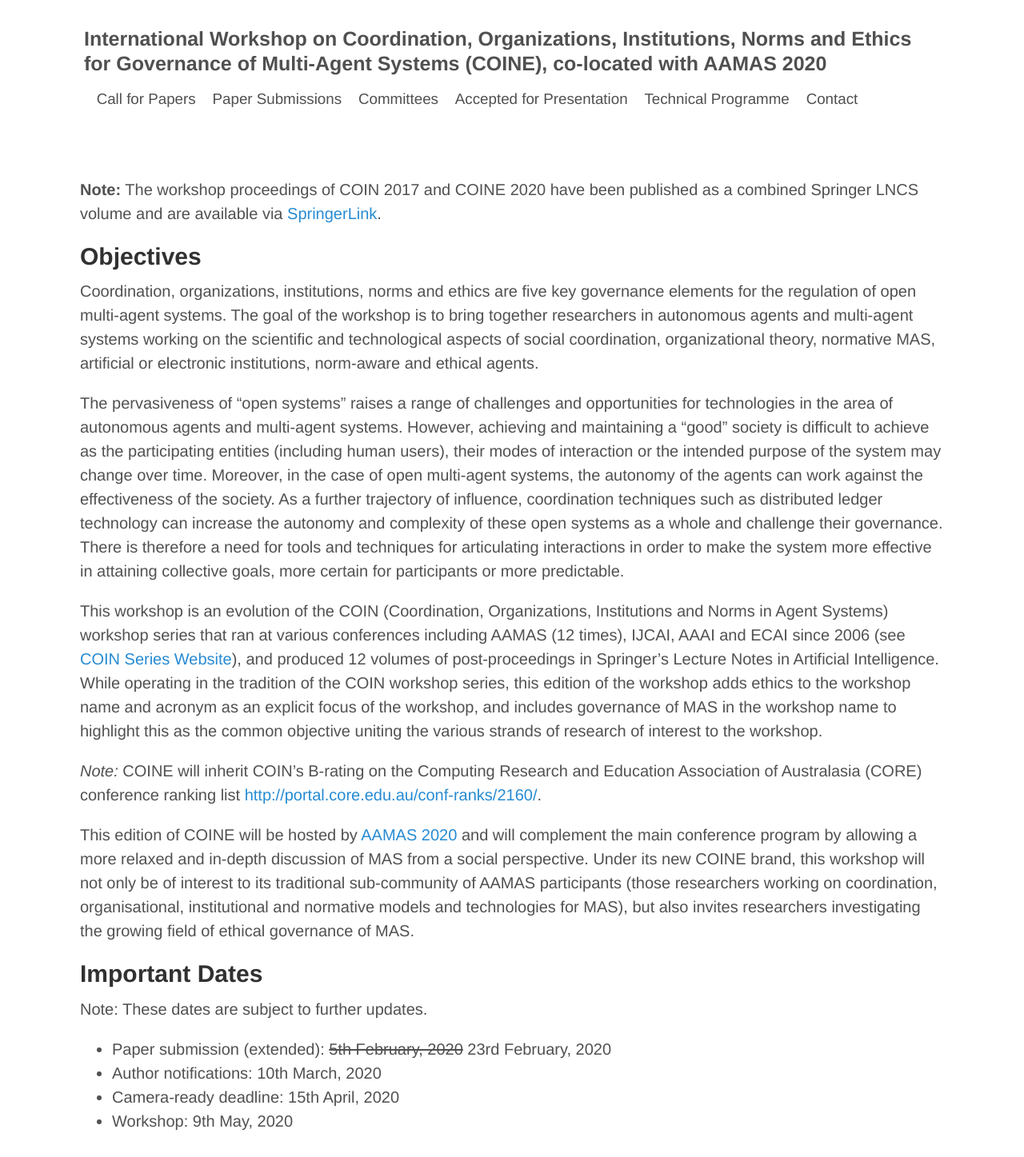
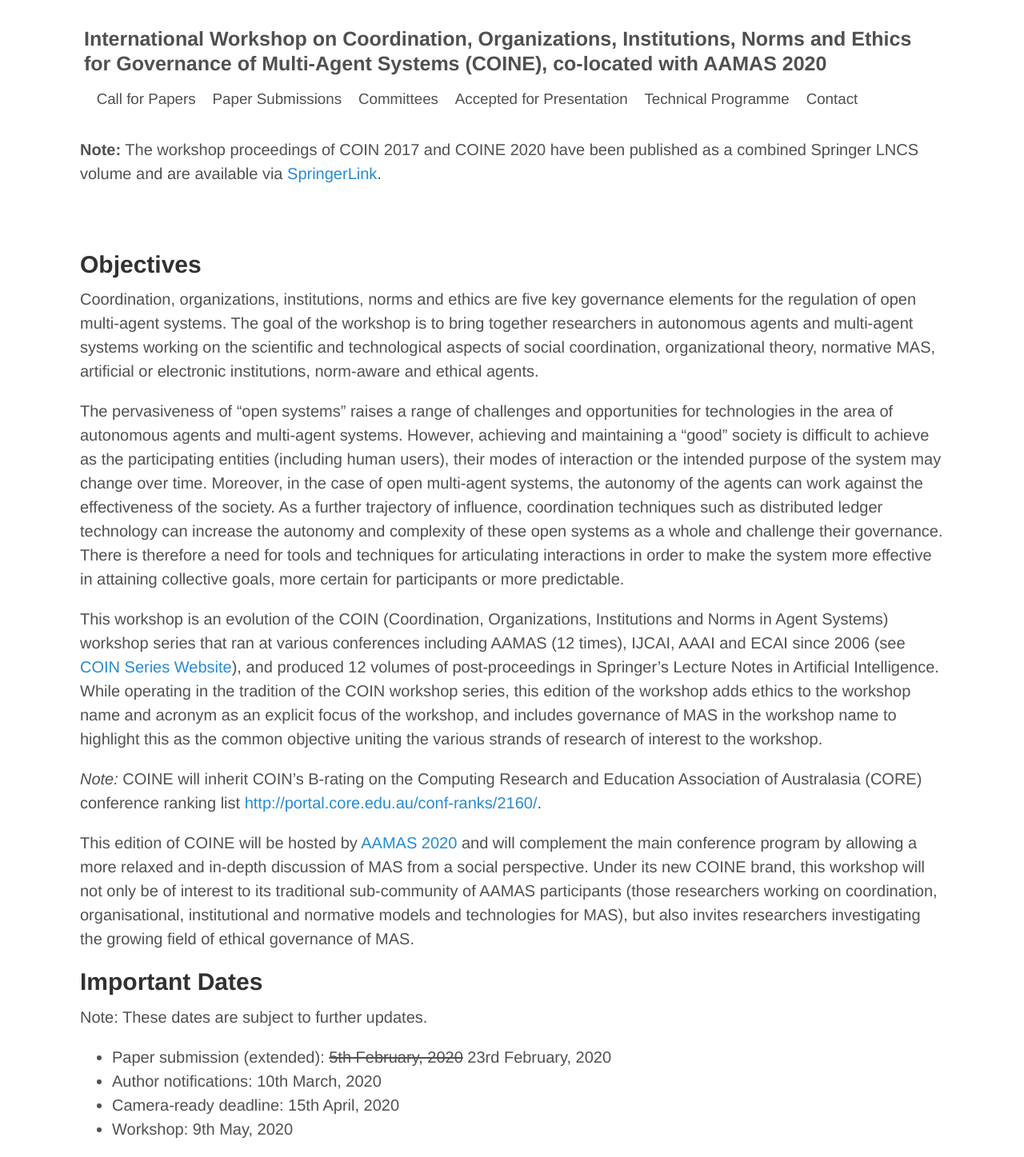
Before and after one commit to coin-workshop/coine-2020-new-zealand, a Jekyll site: the page built from index.md, in a window 1280 px wide. Shown: the whole page at 80% size. Built offline with Jekyll 4.4.1, drawn with Linux system fonts in a browser that asks for light colours.

Commit message:
Move information into header.

```diff
--- a/_layouts/default.html
+++ b/_layouts/default.html
@@ -42,11 +42,9 @@
        &nbsp;&nbsp;&nbsp;<a href="{{ site.path }}/contact.html">Contact</a>
      </small>
    </h3>
+   <br>
+   <b>Note:</b> The workshop proceedings of COIN 2017 and COINE 2020 have been published as a combined Springer LNCS volume and are available via <a href="https://doi.org/10.1007/978-3-030-72376-7">SpringerLink</a>.
 </header>
-
-<div id=".container">
-  <b>Note:</b> The workshop proceedings of COIN 2017 and COINE 2020 have been published as a combined Springer LNCS volume and are available via <a href="https://doi.org/10.1007/978-3-030-72376-7">SpringerLink</a>.
-</div>
 
 <div id="content">
   {{ content }}
```
